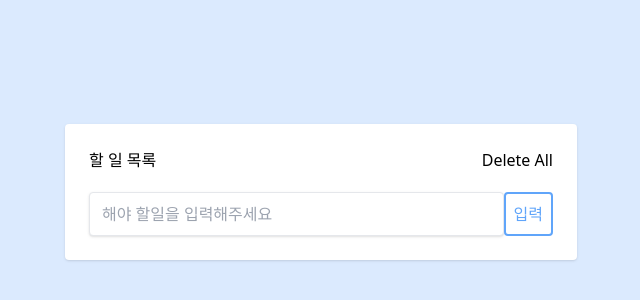
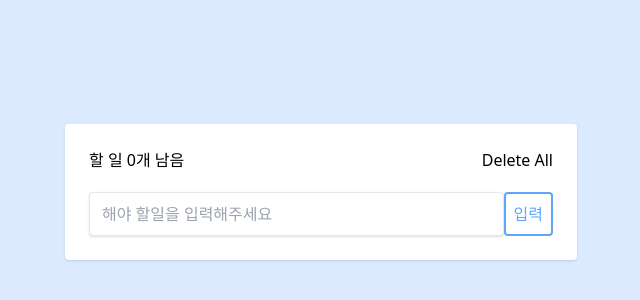
Before and after one commit to qwe3213/react-app-todolist, a React (Create React App) app: page / in a window 1280 px wide. Shown: the part 208-508 px from the top of the page, without its empty margins (319-959 px from the left). Built offline with nearby package versions, Linux system fonts and the light colour scheme.

Commit message:
할일 개수 표시하기

```diff
--- a/src/App.js
+++ b/src/App.js
@@ -4,7 +4,7 @@ import Lists from "./components/Lists";
 import Form from "./components/Form";
 const initialTodoData = localStorage.getItem("tododata")
   ? JSON.parse(localStorage.getItem("tododata"))
-  : [];
+  : []; //localStorage 저장한 데이터 읽기
 export default function App() {
   const [tododata, setTododata] = useState(initialTodoData);
   const [value, setValue] = useState("");
@@ -25,20 +25,21 @@ export default function App() {
       title: value,
       completed: false,
     };
+
     setTododata((prev) => [...prev, newTodo]); // prev 이전의값 ...prev는 이전의값 배열안의 것들 모두, newTodo는 새로운값    //원래 있던 할 일에 새로운 할 일 더해주기
     localStorage.setItem("tododata", JSON.stringify([...tododata, newTodo]));
     setValue(""); // value의 값을 빈값으로 설정
   };
+
   const handleAllDeleteclick = () => {
     setTododata([]);
     localStorage.setItem("tododata", JSON.stringify([]));
   };
-
   return (
     <div className="flex items-center justify-center w-screen h-screen bg-blue-100 ">
       <div className="w-full m-4 p-6 bg-white rounded shadow lg:w-3/4 lg:max-w-lg">
         <div className="flex justify-between mb-3">
-          <h1>할 일 목록</h1>
+          <h1>할 일 {tododata.length}개 남음 </h1>
           <button onClick={handleAllDeleteclick}>Delete All</button>
         </div>
         <Lists
@@ -46,7 +47,6 @@ export default function App() {
           tododata={tododata}
           setTododata={setTododata}
         />
-
         <Form value={value} setValue={setValue} handleSubmit={handleSubmit} />
       </div>
     </div>
```
